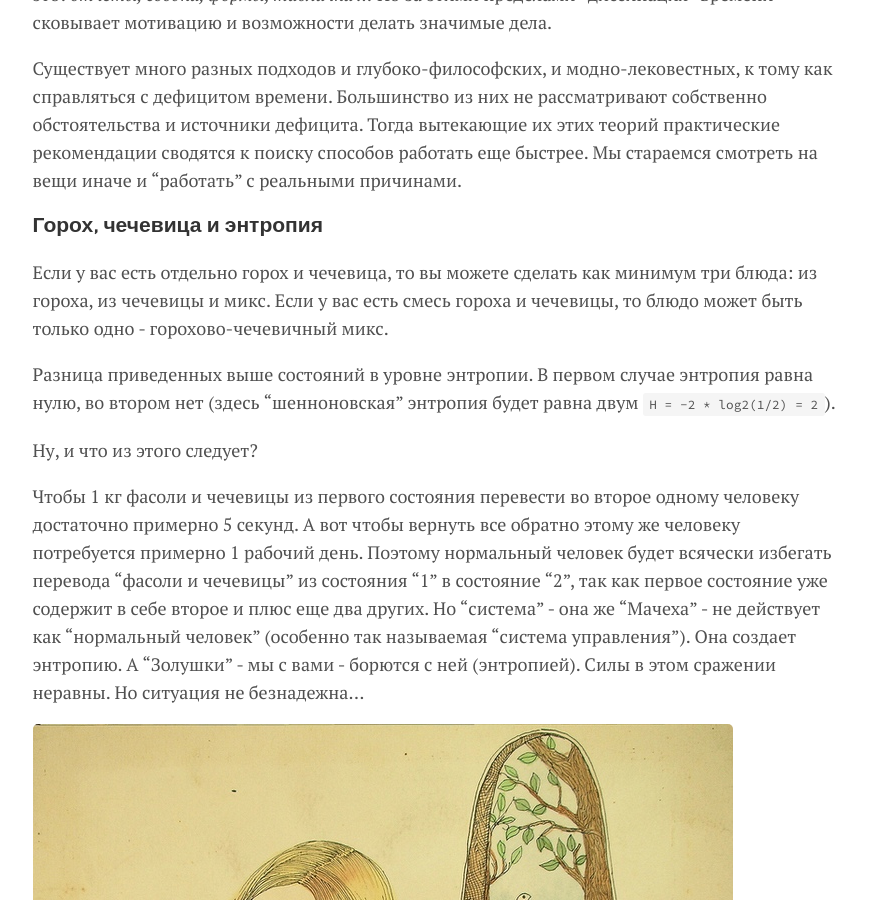
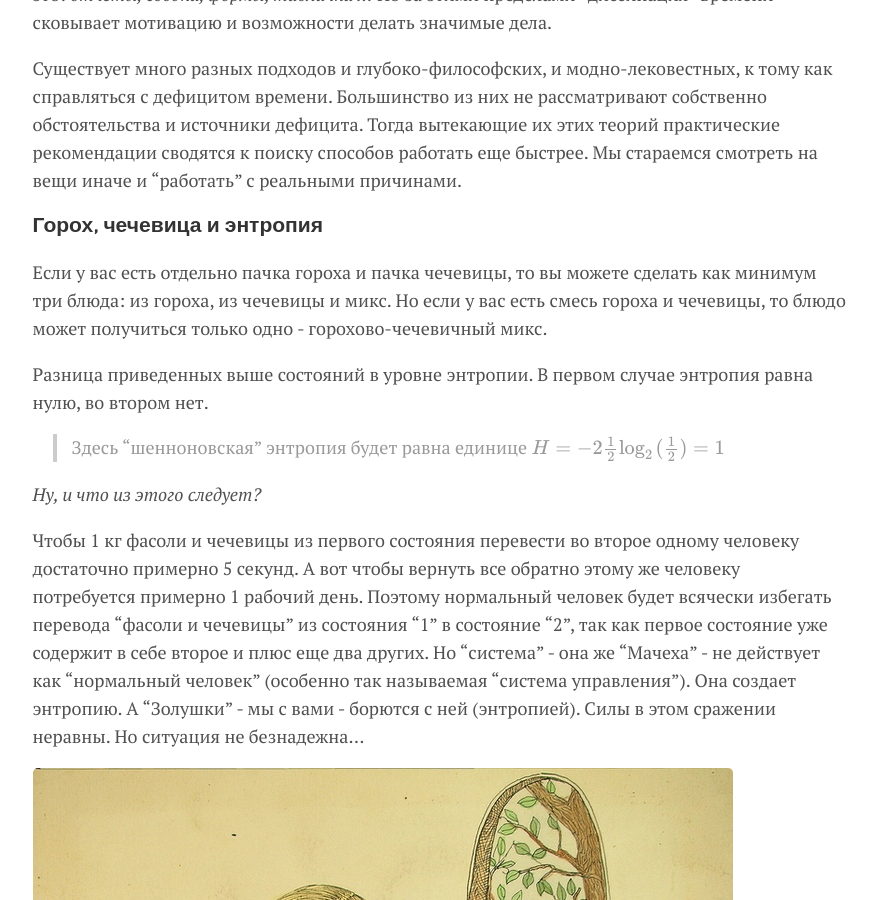
Before and after one commit to kontur32/Boltzmann, a Jekyll site: the page built from menu/о-клубе.md, in a window 1280 px wide and 900 px high, scrolled down 475 px. Shown: the whole window, without its empty margins (200-1077 px from the left). Built offline with Jekyll 4.4.1, drawn with Linux system fonts in a browser that asks for light colours; formulas are drawn with MathJax 3.

Commit message:
исправлена формула

```diff
--- a/menu/о-клубе.md
+++ b/menu/о-клубе.md
@@ -17,11 +17,14 @@ permalink: /about
 
 ### Горох, чечевица и энтропия
 
-Если у вас есть отдельно горох и чечевица, то вы можете сделать как минимум три блюда: из гороха, из чечевицы и микс. Если у вас есть смесь гороха и чечевицы, то блюдо может быть только одно - горохово-чечевичный микс.
+Если у вас есть отдельно пачка гороха и пачка чечевицы, то вы можете сделать как минимум три блюда: из гороха, из чечевицы и микс. Но если у вас есть смесь гороха и чечевицы, то блюдо может получиться только одно - горохово-чечевичный микс.
 
-Разница приведенных выше состояний в уровне энтропии. В первом случае энтропия равна нулю, во втором нет (здесь "шенноновская" энтропия будет равна двум `H = -2 * log2(1/2) = 2`).
+Разница приведенных выше состояний в уровне энтропии. В первом случае энтропия равна нулю, во втором нет.
 
-Ну, и что из этого следует?
+> Здесь "шенноновская" энтропия будет равна единице
+> $$ H = -2 \frac{1}{2} \log_2{(\frac{1}{2})} = 1$$
+
+*Ну, и что из этого следует?*
 
 Чтобы 1 кг фасоли и чечевицы из первого состояния перевести во второе  одному человеку достаточно примерно 5 секунд. А вот чтобы вернуть все обратно этому же человеку потребуется примерно 1 рабочий день. Поэтому нормальный человек будет всячески избегать перевода "фасоли и чечевицы" из состояния "1" в состояние "2", так как первое состояние уже содержит в себе второе и плюс еще два других. Но "система" - она же "Мачеха" - не действует как "нормальный человек" (особенно так называемая "система управления"). Она  создает энтропию. А "Золушки" - мы с вами - борются с ней (энтропией). Силы в этом сражении неравны. Но ситуация не безнадежна...
 
```
